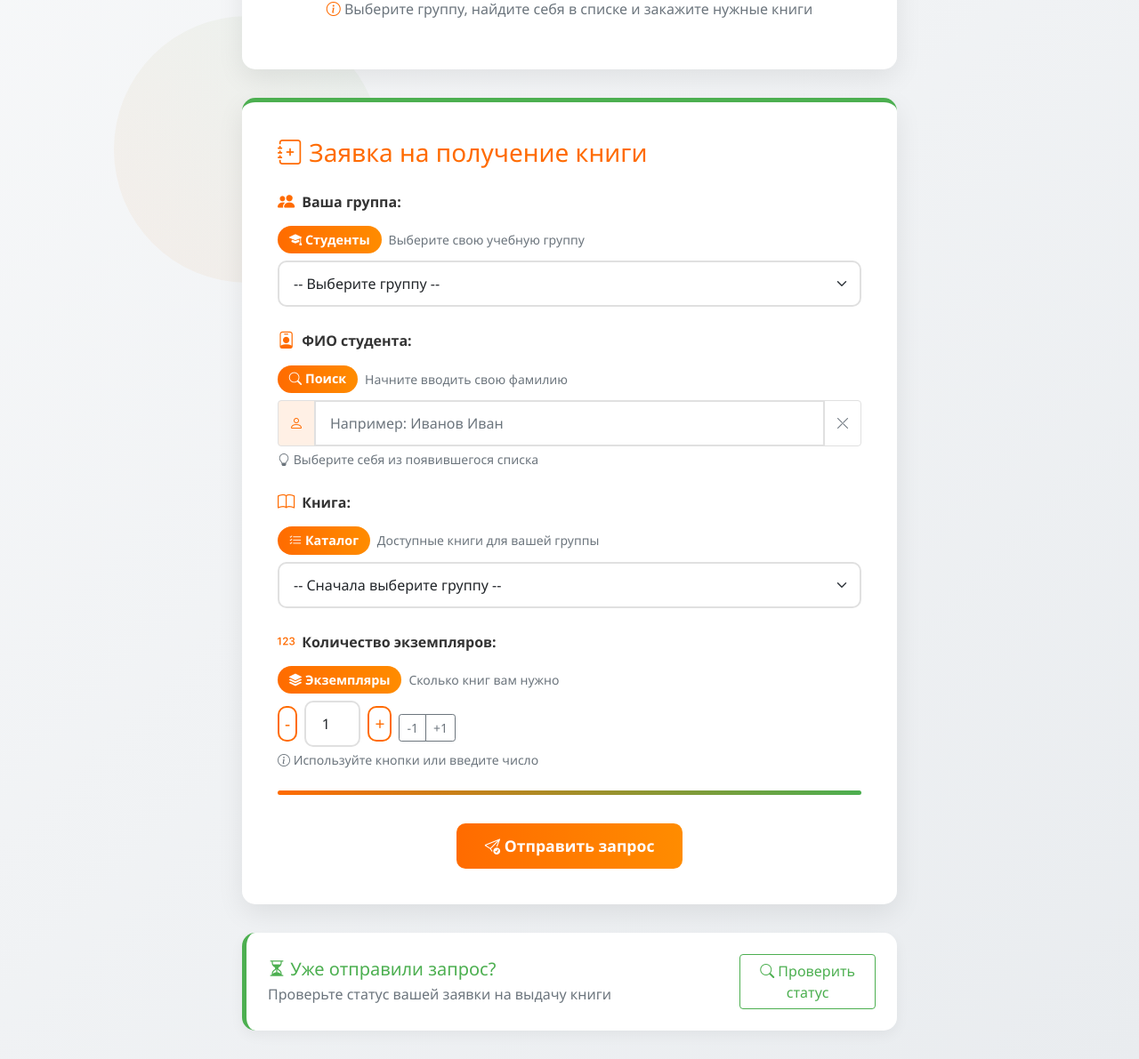
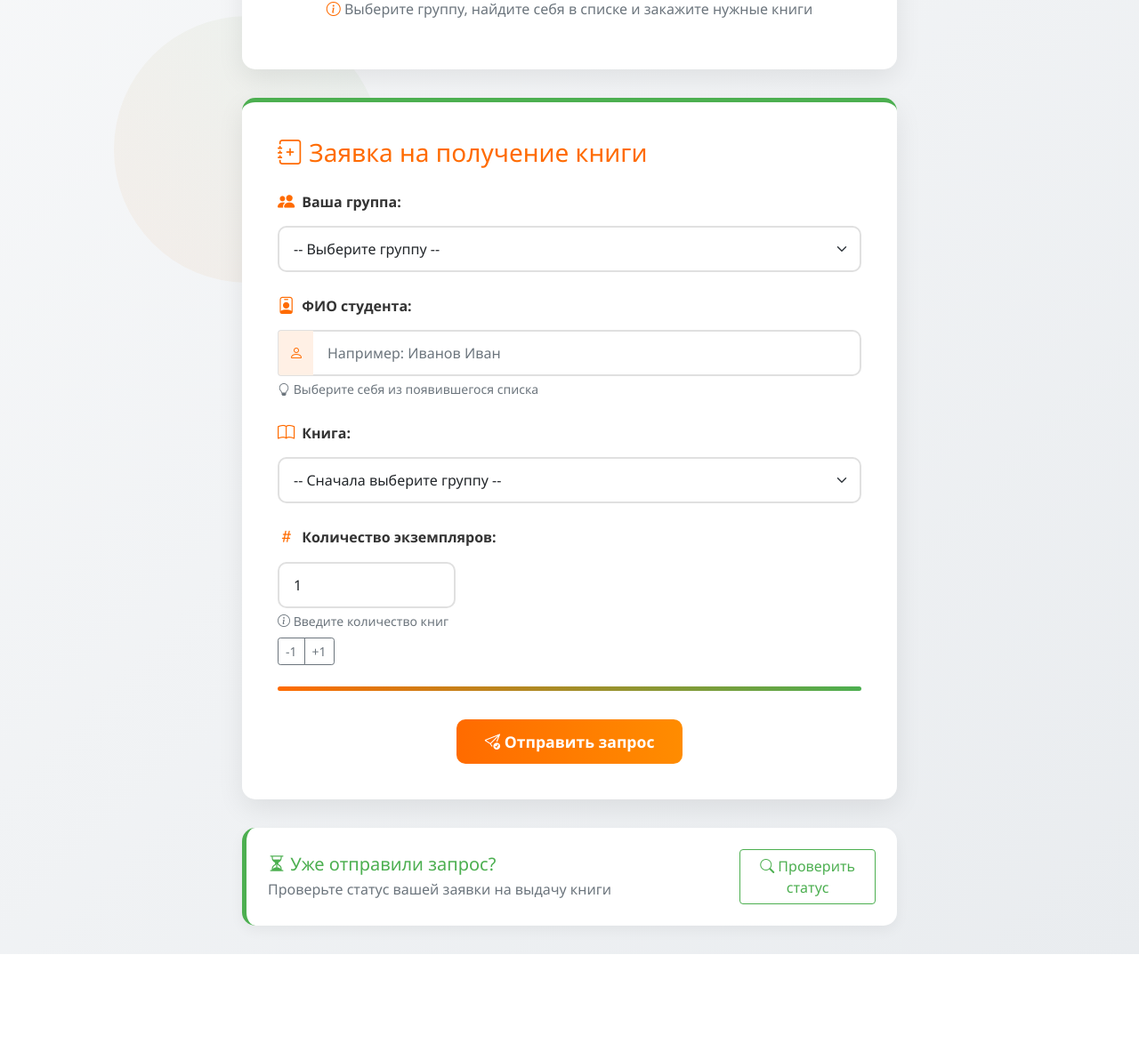
Before and after one commit to amav1to/library_project_weekends, a Flask app: page / in a window 1280 px wide. Shown: the part 402-1593 px from the top of the page at 89% size. After the commit the page ends 1475 px from the top, so only its background shows below. Run offline with Flask 3, Linux system fonts and the light colour scheme; data comes from the database, SQL or seed files in the repository; both versions use the stored data as it was after the commit.

Commit message:
Исправления в стиле: 1-3: Убраны лишние поясняющие тексты под полями ввода; 4: Иконка '123' заменена на '#' во всех разделах; 5: Удалена неработающая кнопка 'крестик' в поиске студента; 6: Убраны стрелки у поля ввода количества, оставлены только кнопки +1/-1 справа; 7: Выровнены цифры в столбце 'Кол-во' админ-панели по центру

```diff
--- a/templates/index.html
+++ b/templates/index.html
@@ -4,7 +4,6 @@
     <meta charset="UTF-8">
     <meta name="viewport" content="width=device-width, initial-scale=1.0">
     <title>Библиотека - Взять книгу</title>
-    <!-- Подключаем Bootstrap для красивого вида -->
     <link href="https://cdn.jsdelivr.net/npm/bootstrap@5.1.3/dist/css/bootstrap.min.css" rel="stylesheet">
     <link rel="stylesheet" href="https://cdn.jsdelivr.net/npm/bootstrap-icons@1.8.1/font/bootstrap-icons.css">
 
@@ -111,6 +110,20 @@
             box-shadow: 0 0 0 0.25rem rgba(255, 107, 0, 0.25);
         }
 
+        /* Скрыть стрелочки у поля ввода number */
+        input[type="number"]::-webkit-inner-spin-button,
+        input[type="number"]::-webkit-outer-spin-button {
+            -webkit-appearance: none;
+            margin: 0;
+        }
+
+        /* Универсальное решение для всех браузеров */
+        input[type="number"] {
+            -moz-appearance: textfield;
+            -webkit-appearance: textfield;
+            appearance: textfield;
+        }
+
         .btn-primary {
             background: linear-gradient(90deg, var(--kit-orange) 0%, #ff8c00 100%);
             border: none;
@@ -168,42 +181,6 @@
             margin-right: 0.5rem;
         }
 
-        .group-badge {
-            background: linear-gradient(90deg, var(--kit-orange) 0%, #ff8c00 100%);
-            color: white;
-            padding: 0.3rem 0.8rem;
-            border-radius: 20px;
-            font-size: 0.9rem;
-            font-weight: 600;
-        }
-
-        .quantity-controls {
-            display: flex;
-            gap: 0.5rem;
-            align-items: center;
-            max-width: 200px;
-        }
-
-        .quantity-btn {
-            width: 40px;
-            height: 40px;
-            border-radius: 10px;
-            border: 2px solid var(--kit-orange);
-            background: white;
-            color: var(--kit-orange);
-            font-size: 1.2rem;
-            display: flex;
-            align-items: center;
-            justify-content: center;
-            cursor: pointer;
-            transition: all 0.3s;
-        }
-
-        .quantity-btn:hover {
-            background: var(--kit-orange);
-            color: white;
-        }
-
         /* Анимации */
         @keyframes fadeIn {
             from { opacity: 0; transform: translateY(10px); }
@@ -240,6 +217,21 @@
             background: linear-gradient(90deg, var(--kit-orange) 0%, var(--kit-green) 100%);
             border-radius: 5px;
             margin: 1rem 0;
+        }
+
+        /* Убираем крестик */
+        .input-group .btn-outline-secondary {
+            display: none !important;
+        }
+
+        .input-group-text {
+            background: rgba(255, 107, 0, 0.1);
+            border-color: #e0e0e0;
+            border-right: none;
+        }
+
+        .input-group .form-control {
+            border-left: none;
         }
     </style>
 </head>
@@ -290,12 +282,6 @@
                     <label for="group" class="form-label">
                         <i class="bi bi-people-fill"></i> Ваша группа:
                     </label>
-                    <div class="d-flex align-items-center gap-2 mb-2">
-                        <span class="group-badge">
-                            <i class="bi bi-mortarboard-fill"></i> Студенты
-                        </span>
-                        <small class="text-muted">Выберите свою учебную группу</small>
-                    </div>
                     <select class="form-select" id="group" name="group_id" required>
                         <option value="">-- Выберите группу из списка --</option>
                         <!-- Сюда будут добавляться группы через Python -->
@@ -308,12 +294,6 @@
                     <label for="student" class="form-label">
                         <i class="bi bi-person-badge"></i> ФИО студента:
                     </label>
-                    <div class="d-flex align-items-center gap-2 mb-2">
-                        <span class="group-badge">
-                            <i class="bi bi-search"></i> Поиск
-                        </span>
-                        <small class="text-muted">Начните вводить свою фамилию</small>
-                    </div>
                     <div class="input-group">
                         <span class="input-group-text" style="background: rgba(255, 107, 0, 0.1); border-color: #e0e0e0;">
                             <i class="bi bi-person" style="color: var(--kit-orange);"></i>
@@ -321,9 +301,6 @@
                         <input type="text" class="form-control" id="student"
                             placeholder="Например: Иванов Иван"
                             autocomplete="off">
-                        <button class="btn btn-outline-secondary" type="button" id="clear-student" style="border-color: #e0e0e0;">
-                            <i class="bi bi-x-lg"></i>
-                        </button>
                     </div>
                     <input type="hidden" name="student_id" id="student_id" required>
                     <div class="form-text text-muted">
@@ -340,12 +317,6 @@
                     <label for="book" class="form-label">
                         <i class="bi bi-book"></i> Книга:
                     </label>
-                    <div class="d-flex align-items-center gap-2 mb-2">
-                        <span class="group-badge">
-                            <i class="bi bi-list-check"></i> Каталог
-                        </span>
-                        <small class="text-muted">Доступные книги для вашей группы</small>
-                    </div>
                     <select class="form-select" id="book" name="book_id" required>
                         <option value="">-- Сначала выберите группу --</option>
                         <!-- Книги будут подгружаться в зависимости от группы -->
@@ -355,22 +326,19 @@
                 <!-- Количество -->
                 <div class="mb-4">
                     <label for="quantity" class="form-label">
-                        <i class="bi bi-123"></i> Количество экземпляров:
+                        <i class="bi bi-hash"></i> Количество экземпляров:
                     </label>
-                    <div class="d-flex align-items-center gap-2 mb-2">
-                        <span class="group-badge">
-                            <i class="bi bi-stack"></i> Экземпляры
-                        </span>
-                        <small class="text-muted">Сколько книг вам нужно</small>
-                    </div>
-                    <div class="quantity-controls">
-                        <button type="button" class="quantity-btn" id="decrease-qty">-</button>
-                        <input type="number" class="form-control text-center" id="quantity" name="quantity"
-                            min="1" value="1" required style="max-width: 100px;">
-                        <button type="button" class="quantity-btn" id="increase-qty">+</button>
-                    </div>
+                    <input type="number"
+                        class="form-control"
+                        id="quantity"
+                        name="quantity"
+                        min="1"
+                        value="1"
+                        required
+                        style="max-width: 200px;"
+                        inputmode="numeric">
                     <div class="form-text text-muted">
-                        <i class="bi bi-info-circle"></i> Используйте кнопки или введите число
+                        <i class="bi bi-info-circle"></i> Введите количество книг
                     </div>
                 </div>
 
@@ -446,19 +414,6 @@
     <script src="https://cdn.jsdelivr.net/npm/bootstrap@5.1.3/dist/js/bootstrap.bundle.min.js"></script>
     <!-- Наш JavaScript для поиска -->
     <script>
-        // Управление количеством
-        document.getElementById('increase-qty').addEventListener('click', function() {
-            const input = document.getElementById('quantity');
-            input.value = parseInt(input.value) + 1;
-        });
-
-        document.getElementById('decrease-qty').addEventListener('click', function() {
-            const input = document.getElementById('quantity');
-            if (parseInt(input.value) > 1) {
-                input.value = parseInt(input.value) - 1;
-            }
-        });
-
         // Обработчик для кнопки проверки статуса в модальном окне
         document.getElementById('checkStatusBtn').addEventListener('click', function() {
             const requestIdElement = document.getElementById('requestId');
--- a/templates/status_result.html
+++ b/templates/status_result.html
@@ -297,7 +297,7 @@
                             </td>
                         </tr>
                         <tr>
-                            <th><i class="bi bi-123"></i> Количество:</th>
+                            <th><i class="bi bi-hash"></i> Количество:</th>
                             <td>
                                 <span class="badge bg-primary">{{ book_request.quantity }}</span> экз.
                             </td>
```
Also changed, not shown: templates/admin.html (+11 -1 lines), database.db.
